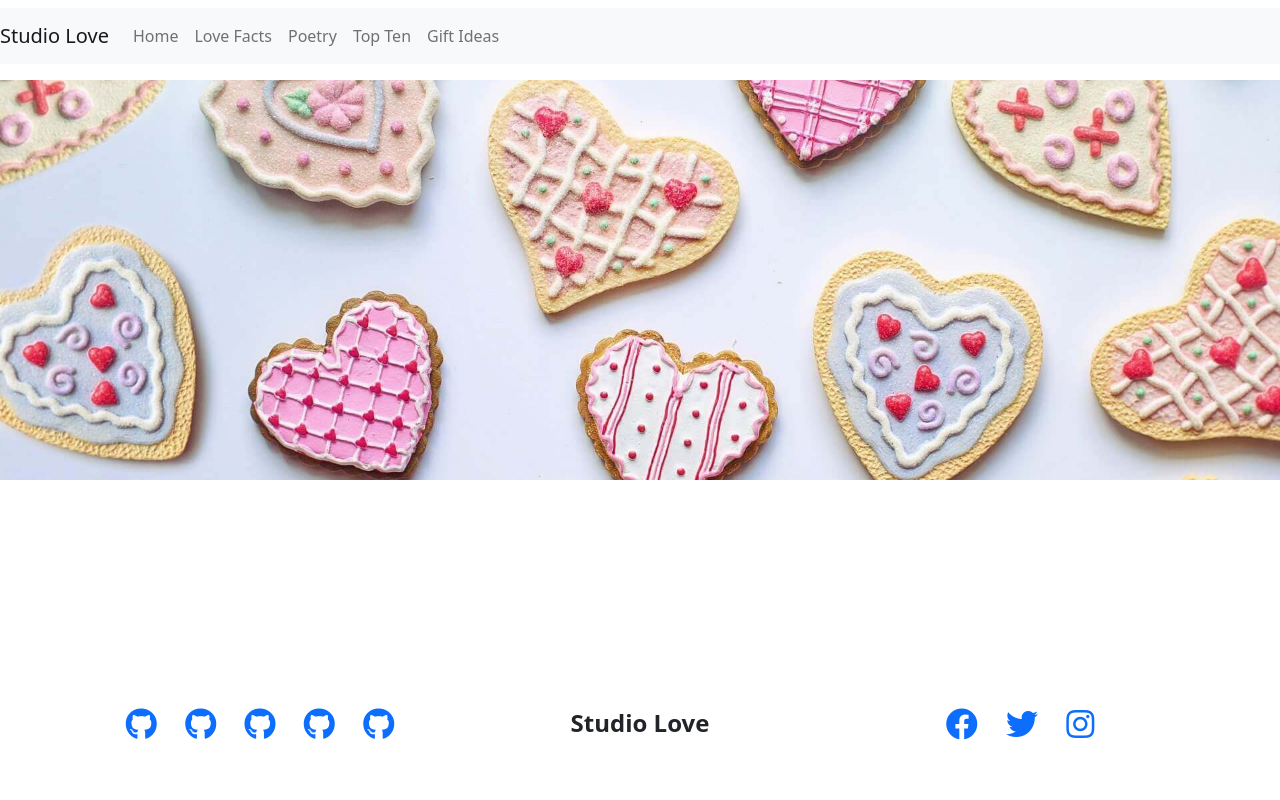
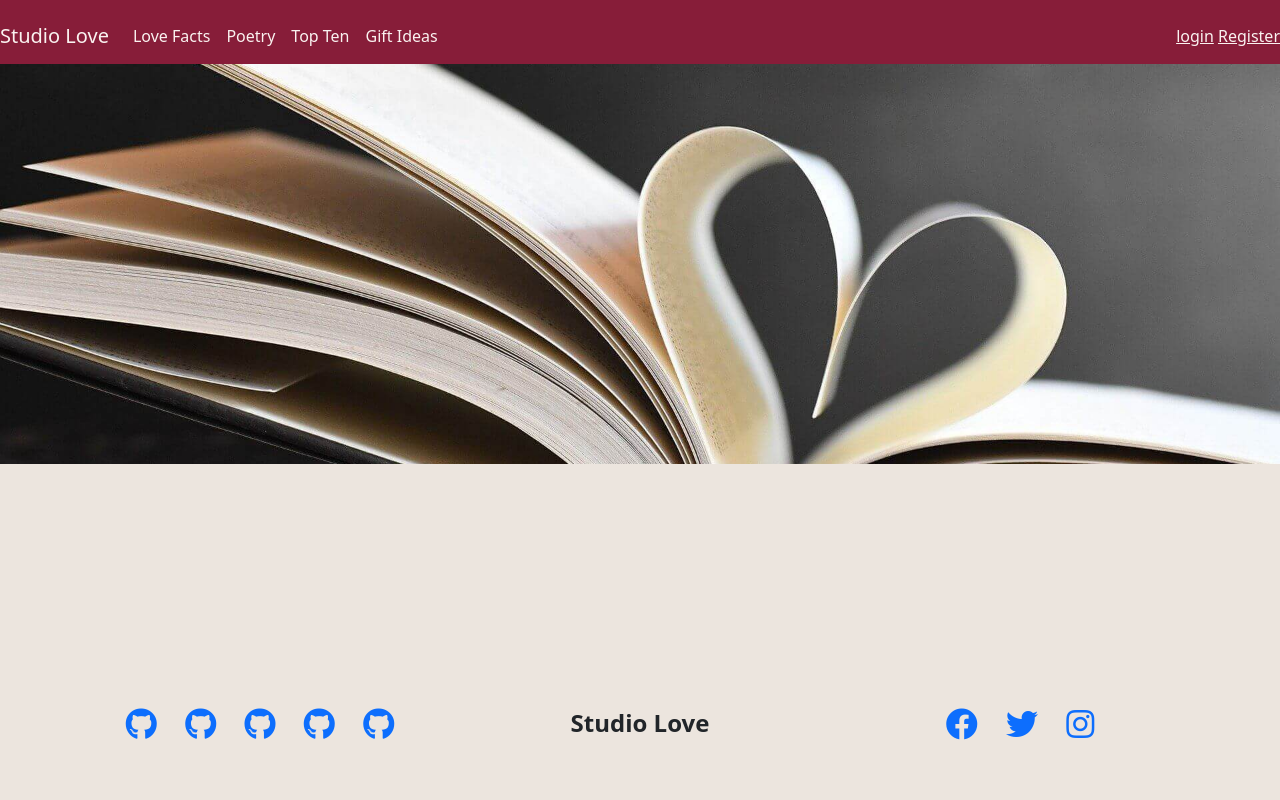
Before and after one commit to alexandergrib/studiuos-love, a Flask app: page /poetry in a window 1280 px wide. Run offline with Flask 2, Linux system fonts and the light colour scheme; data that the repository does not hold is empty; some libraries are stand-ins or nearby versions.

Commit message:
Add styling for base.html

```diff
--- a/static/css/styles.css
+++ b/static/css/styles.css
@@ -3,20 +3,26 @@ body, html {
     margin: 0;
 }
 
+body {
+    background-color: #ece5de;
+}
+
+#topnav {
+    background-color: #871d39;
+}
+
+.nav-item a, .navbar a {
+    color: #faf2f0;
+}
+
 .masthead {
     /* background-image: url("../static/img/heart-cookies.jpg"); */
-    height: 70%;
+    height: 50%;
     width: 100%;
     background-position: center;
     background-repeat: no-repeat;
     background-size: cover;
 }
-
-.masthead {
-    width: 100%;
-    height: 50%;
-}
-
 
 footer{
     position: fixed;
@@ -28,6 +34,7 @@ footer{
     right: 0px;
     margin-bottom: 0px;
 }
+
 footer ul {
     list-style-type: none;
     text-align: center;
@@ -36,6 +43,7 @@ footer ul {
     margin: 0px;
     padding: 0px;
 }
+
 li:hover {
     transform: translateY(-5px) scale(1.05);
 }
--- a/templates/base.html
+++ b/templates/base.html
@@ -48,27 +48,27 @@
         {% endwith %}
     </div>
 
-    <div id="topnav" class="row bg-white pt-lg-2 d-none d-lg-flex">
+    <!-- Navbar -->
+    <div id="topnav" class="row pt-lg-2 d-none d-lg-flex">
         <!-- Nav links -->
         <div>
-            <nav class="navbar navbar-expand-lg navbar-light bg-light">
-                <a class="navbar-brand" href="index.html">Studio Love</a>
-                <button class="navbar-toggler" type="button" data-toggle="collapse"
-                    data-target="#navbarSupportedContent" aria-controls="navbarSupportedContent" aria-expanded="false"
-                    aria-label="Toggle navigation">
-                    <span class="navbar-toggler-icon"></span>
-                </button>
+            <nav class="navbar navbar-expand-lg">
+                <div>
+                    <a class="navbar-brand" href="{{ url_for('index') }}">Studio Love</a>
+                    <button class="navbar-toggler" type="button" data-toggle="collapse"
+                        data-target="#navbarSupportedContent" aria-controls="navbarSupportedContent" aria-expanded="false"
+                        aria-label="Toggle navigation">
+                        <span class="navbar-toggler-icon"></span>
+                    </button>
+                </div>
 
                 <div class="collapse navbar-collapse" id="navbarSupportedContent">
                     <ul class="navbar-nav mr-auto">
-                        <li class="nav-item active">
-                            <a class="nav-link" href="{{ url_for('index') }}">Home <span class="sr-only">(current)</span></a>
-                        </li>
                         <li class="nav-item">
                             <a class="nav-link" href="{{ url_for('love_facts') }}">Love Facts</a>
                         </li>
                         <li class="nav-item">
-                            <a class="nav-link" href="{{ url_for('poems') }}">Poetry</a>
+                            <a class="nav-link" href="{{ url_for('poetry') }}">Poetry</a>
                         </li>
                         <li class="nav-item">
                             <a class="nav-link" href="{{ url_for('topten') }}">Top Ten</a>
@@ -78,6 +78,15 @@
                         </li>
                     </ul>
                 </div>
+
+                <div class="login">
+                    {% if session.user %}
+                        <a href="{{ url_for('logout') }}">Logout</a>
+                    {% else %}
+                        <a href="{{ url_for('login') }}">login</a>
+                        <a href="{{ url_for('register') }}">Register</a>
+                    {% endif %}
+                </div>
             </nav>
         </div>
     </div>
@@ -85,22 +94,6 @@
     {% block header %}
     {% endblock %}
 
-<body>
-
-    {% set image_link =  url_for('static', filename='img/heart-cookies.jpg')  -%}
-    <header class="masthead" style="background-image: url('{{image_link}}'); width: 100%; height: 50%;">
-    <!-- flash messages -->
-    <div class="messages_block">
-        {% with messages = get_flashed_messages() %}
-        {% if messages %}
-        {% for message in messages %}
-        <div class="flashes">
-            <span class="">{{ message }}</span>
-        </div>
-        {% endfor %}
-        {% endif %}
-        {% endwith %}
-    </div>
     {# main content #}
     <div class="container">
         {% block content %}
--- a/templates/poems.html
+++ b/templates/poems.html
@@ -1,7 +1,14 @@
 {% extends "base.html" %}
 
+{% block header %}
+{% set image_link =  url_for('static', filename='img/heart-book.jpg')  -%}
+<header class="masthead" style="background-image: url('{{image_link}}'); width: 100%; height: 50%;">
+
+</header>
+{% endblock %}
+
 {% block title %}
-    <title>Top Ten</title>
+    <title>Poetry</title>
 {% endblock %}
 
 {% block content %}
```
Also changed, not shown: templates/index.html (+0 -8 lines), templates/poetry.html (deleted).
